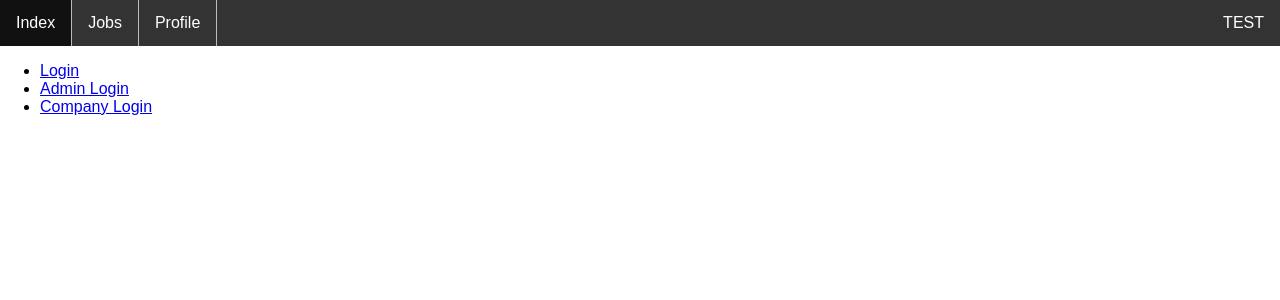
After one commit to Nikhil-Govula/ProgrammingProject_2024_SP3_Team4, a Flask app: page /Index in a window 1280 px wide. The commit adds this page. Shown: the top 300 px of the page. Run offline with Flask 3, Linux system fonts and the light colour scheme.

Commit message:
added seperate logins and base page

```diff
--- a/src/__init__.py
+++ b/src/__init__.py
@@ -1,9 +1,11 @@
 from flask import Flask
-from .views.user_views import users
 from .views.job_views import jobs
+from .views.index_views import indexs
+from .views.login_views import logins
 
 def create_app():
     application = app = Flask(__name__)
-    application.register_blueprint(users)
     application.register_blueprint(jobs)
+    application.register_blueprint(indexs)
+    application.register_blueprint(logins)
     return application
--- /dev/null
+++ b/src/static/css/base_style.css
@@ -0,0 +1,38 @@
+div#nav ul {
+    list-style-type: none;
+    margin: 0;
+    padding: 0;
+    overflow: hidden;
+    background-color: #333;
+}
+
+div#nav li {
+    float: left;
+    border-right: 1px solid #bbb;
+}
+
+div#nav li:last-child {
+    border-right: none;
+}
+
+div#nav li a {
+    display: block;
+    color: white;
+    text-align: center;
+    padding: 14px 16px;
+    text-decoration: none;
+}
+
+div#nav li a:hover:not(.active) {
+    background-color: #111;
+}
+
+div#nav .active {
+    background-color: #04AA6D;
+}
+
+body {
+    font-family: Arial, sans-serif;
+    margin: 0px;
+    padding: 0px;
+}
--- a/src/static/css/style.css
+++ b/src/static/css/style.css
@@ -1,12 +1,3 @@
-body {
-    font-family: Arial, sans-serif;
-    line-height: 1.6;
-    color: #333;
-    max-width: 800px;
-    margin: 0 auto;
-    padding: 20px;
-}
-
 h1 {
     color: #2c3e50;
     text-align: center;
--- /dev/null
+++ b/src/templates/base.html
@@ -0,0 +1,30 @@
+<!DOCTYPE html>
+<!DOCTYPE html>
+<html lang="en">
+
+<head>
+    <meta charset="UTF-8">
+    <meta name="viewport" content="width=device-width, initial-scale=1.0">
+    <link rel="stylesheet" href="{{ url_for('static', filename='css/style.css') }}">
+    <link rel="stylesheet" href="{{ url_for('static', filename='css/base_style.css') }}">
+    {% block head %} {% endblock %}
+</head>
+
+
+<div id="nav">
+    <ul>
+        <!-- <li><a class="active" href="/Index">Index</a></li> -->
+        <li><a href="/Index">Index</a></li>
+        <li><a href="/Jobs">Jobs</a></li>
+        <li><a href="/Profile">Profile</a></li>
+        <li style="float:right"><a href="/test">TEST</a></li>
+    </ul>
+</div>
+
+<body>
+    {% block body %} {% endblock %}
+
+
+</body>
+
+</html>
--- a/src/templates/index.html
+++ b/src/templates/index.html
@@ -1,14 +1,18 @@
-<!DOCTYPE html>
-<html lang="en">
-<head>
-    <meta charset="UTF-8">
-    <meta name="viewport" content="width=device-width, initial-scale=1.0">
-    <title>Hello World</title>
-    <link rel="stylesheet" href="{{ url_for('static', filename='css/style.css') }}">
-</head>
-<body>
-<h1>Job Matcher</h1>
-<p>This will be a job matching application.</p>
-<p>Welcome, {{ user.username }}!</p>
-</body>
-</html>
+{% extends 'base.html' %}
+
+
+{% block head %}
+<title>Hello World</title>
+{% endblock %}
+
+
+{% block body %}
+
+<div>
+    <ul>
+        <li><a href="/Login">Login</a></li>
+        <li><a href="/Admin/Login">Admin Login</a></li>
+        <li><a href="/Company/Login">Company Login</a></li>
+    </ul>
+</div>
+{% endblock %}
--- a/src/views/__init__.py
+++ b/src/views/__init__.py
@@ -1,2 +1,2 @@
-from .user_views import users
+from .index_views import indexs
 from .job_views import jobs
--- /dev/null
+++ b/src/views/index_views.py
@@ -0,0 +1,14 @@
+from flask import Blueprint, render_template, redirect
+from ..controllers.index_controller import get_user
+
+indexs = Blueprint('index', __name__)
+
+@indexs.route('/Index')
+def index():
+        user = get_user()
+        return render_template('index.html', user=user)
+
+
+@indexs.route('/')
+def redirect_index():
+    return redirect("/Index", code=302)
```
Also changed, not shown: src/templates/login_admin.html (added, +11 -0 lines), src/templates/login_company.html (added, +11 -0 lines), src/templates/login_user.html (added, +11 -0 lines), src/templates/test.html (added, +11 -0 lines), src/views/login_views.py (added, +24 -0 lines), src/views/user_views.py (deleted, +0 -9 lines), src/controllers/index_controller.py (renamed from src/controllers/user_controller.py), src/controllers/login_controller.py (added).
